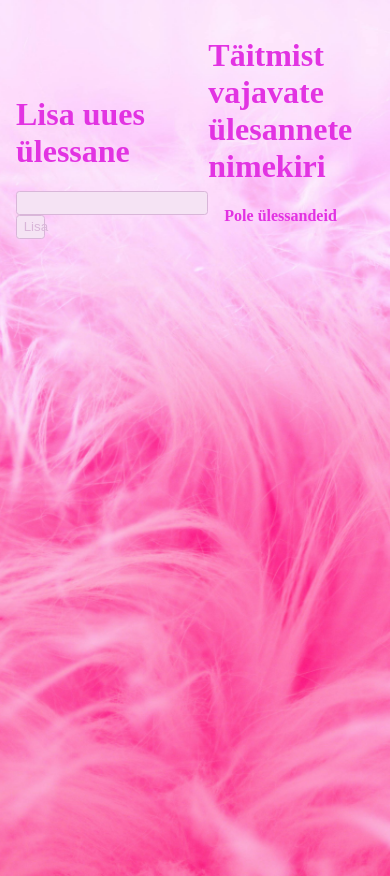
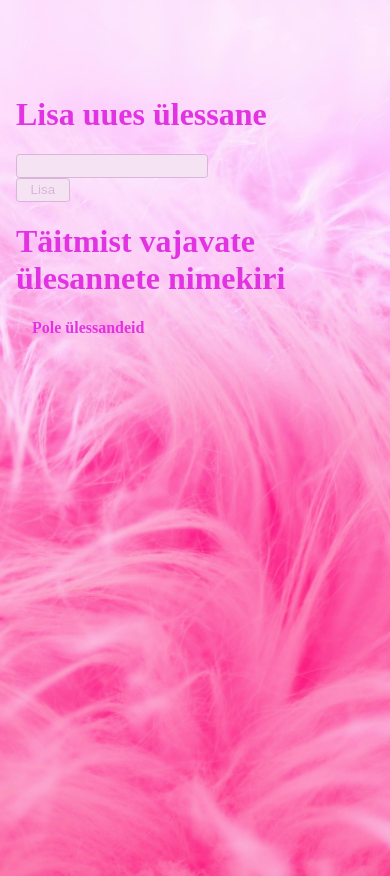
Before and after one commit to mairitikk/React-Do-To-List, a React (Vite) app: page / in a window 390 px wide. Built offline with nearby package versions, Linux system fonts and the light colour scheme; a web font is replaced by a local one.

Commit message:
make website mobile frendly

```diff
--- a/src/interfaces/login.interface.ts
+++ b/src/interfaces/login.interface.ts
@@ -1,6 +1,5 @@
 export interface Login {
   id: number;
-  username: string;
   password: string;
   email: string;
 }
--- a/src/styles.css
+++ b/src/styles.css
@@ -25,17 +25,36 @@ body {
         height: 100vh;
 }
 
-.container{
+.container {
     display: flex;
-    flex-direction: row;
+    flex-direction: column;
+    /* Change to column for smaller screens */
 }
 
 .new-item-form {
-flex: 0 0 30%;
+    flex: 0 0 100%;
+    /* Take up the full width on smaller screens */
 }
 
 .form-row {
-flex: 0 0 70%;
+    flex: 0 0 100%;
+    /* Take up the full width on smaller screens */
+}
+
+@media (min-width: 768px) {
+
+    /* Adjust the breakpoint as needed */
+    .container {
+        flex-direction: row;
+    }
+
+    .new-item-form {
+        flex: 0 0 30%;
+    }
+
+    .form-row {
+        flex: 0 0 70%;
+    }
 }
 
 
```
